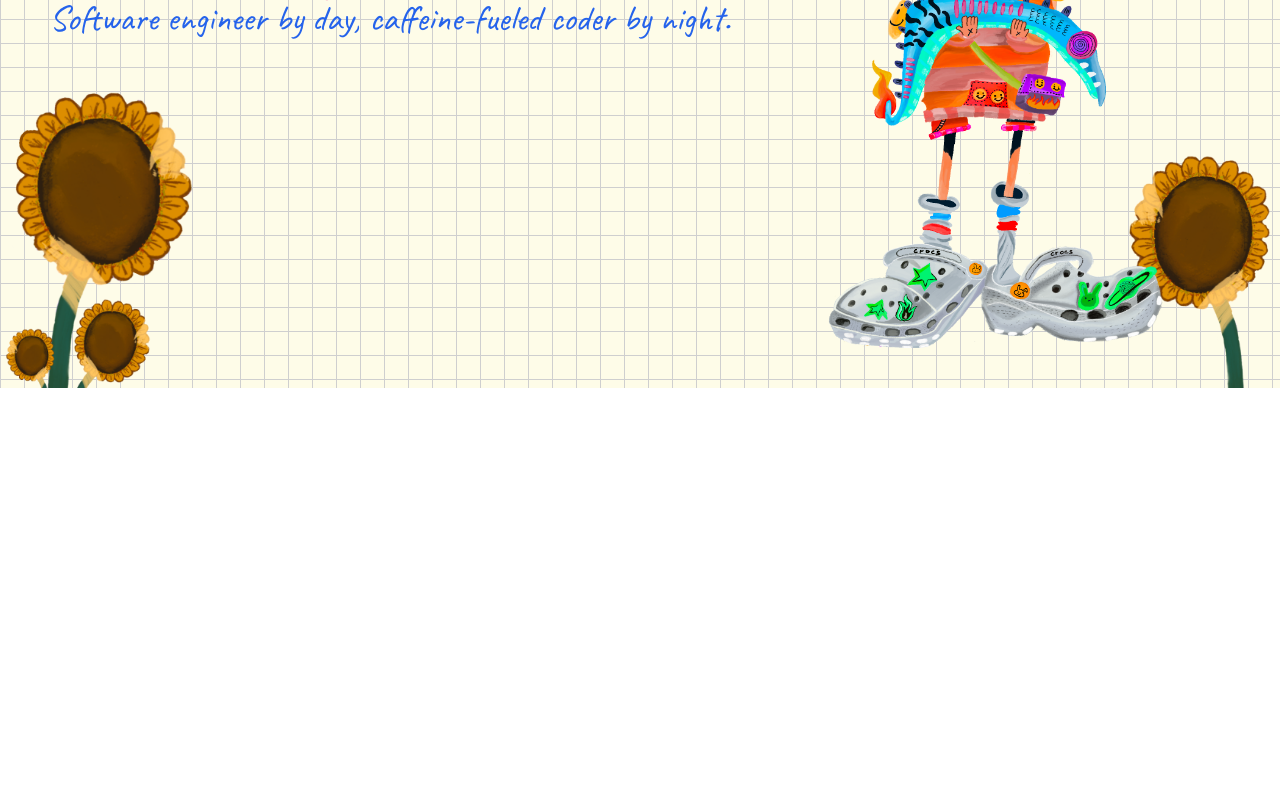
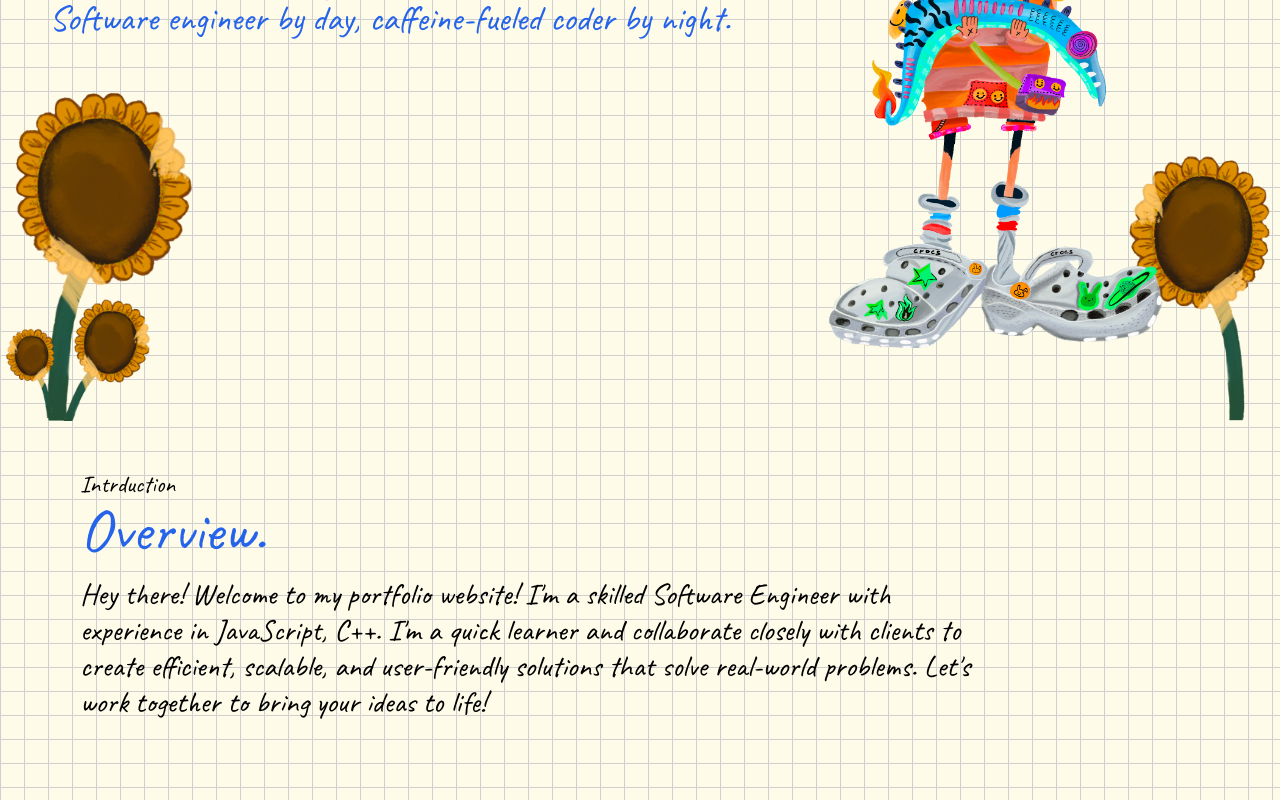
Before and after one commit to samarjit-singh/portfolio2.0, a Next.js app: page / in a window 1280 px wide. Shown: the part 412-1212 px from the top of the page. Before the commit the page ends 800 px from the top, so only its background shows below. Built offline with nearby package versions, Linux system fonts and the light colour scheme.

Commit message:
add overview text

```diff
--- a/app/page.tsx
+++ b/app/page.tsx
@@ -1,9 +1,11 @@
 import Landing from "@/components/landing";
+import Overview from "@/components/overview";
 
 export default function Home() {
   return (
     <main className="relative min-h-screen bg-notebook bg-yellow-50 font-myfont overflow-hidden">
       <Landing />
+      <Overview />
     </main>
   );
 }
--- /dev/null
+++ b/components/overview.tsx
@@ -0,0 +1,21 @@
+import React from "react";
+
+const overview = () => {
+  return (
+    <div className="font-handwriting w-full h-full flex overflow-hidden">
+      <div className="p-4 lg:p-20">
+        <p className="text-2xl">Intrduction</p>
+        <h2 className="text-6xl text-blue-600">Overview.</h2>
+        <p className="lg:w-[80%] text-3xl mt-4 text-center lg:text-left">
+          Hey there! Welcome to my portfolio website! I'm a skilled Software
+          Engineer with experience in JavaScript, C++. I'm a quick learner and
+          collaborate closely with clients to create efficient, scalable, and
+          user-friendly solutions that solve real-world problems. Let's work
+          together to bring your ideas to life!
+        </p>
+      </div>
+    </div>
+  );
+};
+
+export default overview;
```
